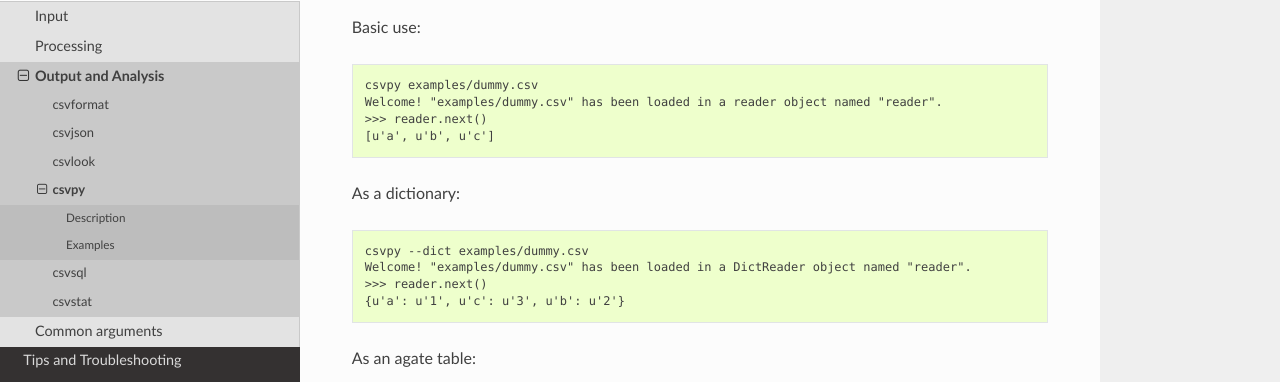
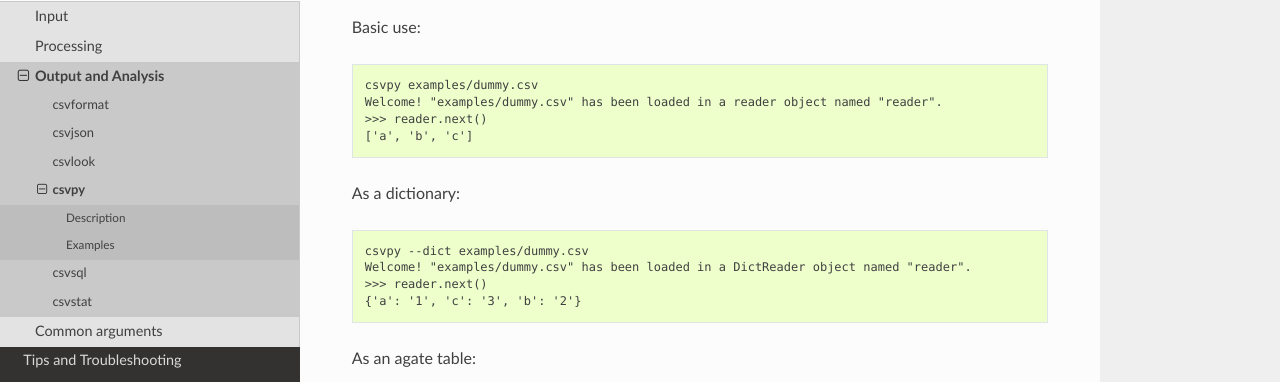
Before and after one commit to wireservice/csvkit, a Sphinx documentation site: the page built from docs/scripts/csvpy.rst, in a window 1280 px wide and 900 px high, scrolled down 695 px. Shown: the part 190-572 px from the top of the window. Built offline with Sphinx 7.4.7 and the Read the Docs theme 2.0.0, drawn with Linux system fonts in a browser that asks for light colours.

Commit message:
chore: Remove use of u''

```diff
--- a/docs/conf.py
+++ b/docs/conf.py
@@ -33,8 +33,8 @@
 master_doc = 'index'
 
 # General information about the project.
-project = u'csvkit'
-copyright = u'2016, Christopher Groskopf'
+project = 'csvkit'
+copyright = '2016, Christopher Groskopf'
 
 # The version info for the project you're documenting, acts as replacement for
 # |version| and |release|, also used in various other places throughout the
@@ -78,8 +78,8 @@
 # One entry per manual page. List of tuples
 # (source start file, name, description, authors, manual section).
 man_pages = [
-    #    ('scripts/csvcut', 'csvcut', u'csvcut Documentation',
-    #     [u'Christopher Groskopf'], 1),
+    #    ('scripts/csvcut', 'csvcut', 'csvcut Documentation',
+    #     ['Christopher Groskopf'], 1),
 ]
 
 for filename in os.listdir('scripts'):
@@ -88,6 +88,6 @@
         os.path.join('scripts', name),
         name,
         '%s Documentation' % name,
-        [u'Christopher Groskopf'],
+        ['Christopher Groskopf'],
         1
     ))
--- a/docs/scripts/csvpy.rst
+++ b/docs/scripts/csvpy.rst
@@ -41,14 +41,14 @@
     csvpy examples/dummy.csv
     Welcome! "examples/dummy.csv" has been loaded in a reader object named "reader".
     >>> reader.next()
-    [u'a', u'b', u'c']
+    ['a', 'b', 'c']
 
 As a dictionary::
 
     csvpy --dict examples/dummy.csv
     Welcome! "examples/dummy.csv" has been loaded in a DictReader object named "reader".
     >>> reader.next()
-    {u'a': u'1', u'c': u'3', u'b': u'2'}
+    {'a': '1', 'c': '3', 'b': '2'}
 
 As an agate table::
 
--- a/docs/tricks.rst
+++ b/docs/tricks.rst
@@ -140,7 +140,7 @@
 
 If, when running a command like :code:`csvlook dummy.csv | less` you get an error like::
 
-    'ascii' codec can't encode character u'\u0105' in position 2: ordinal not in range(128)
+    'ascii' codec can't encode character '\u0105' in position 2: ordinal not in range(128)
 
 The simplest option is to set the encoding that Python uses for standard streams, using the :code:`PYTHONIOENCODING` environment variable::
 
```
Also changed, not shown: 9 other files.
